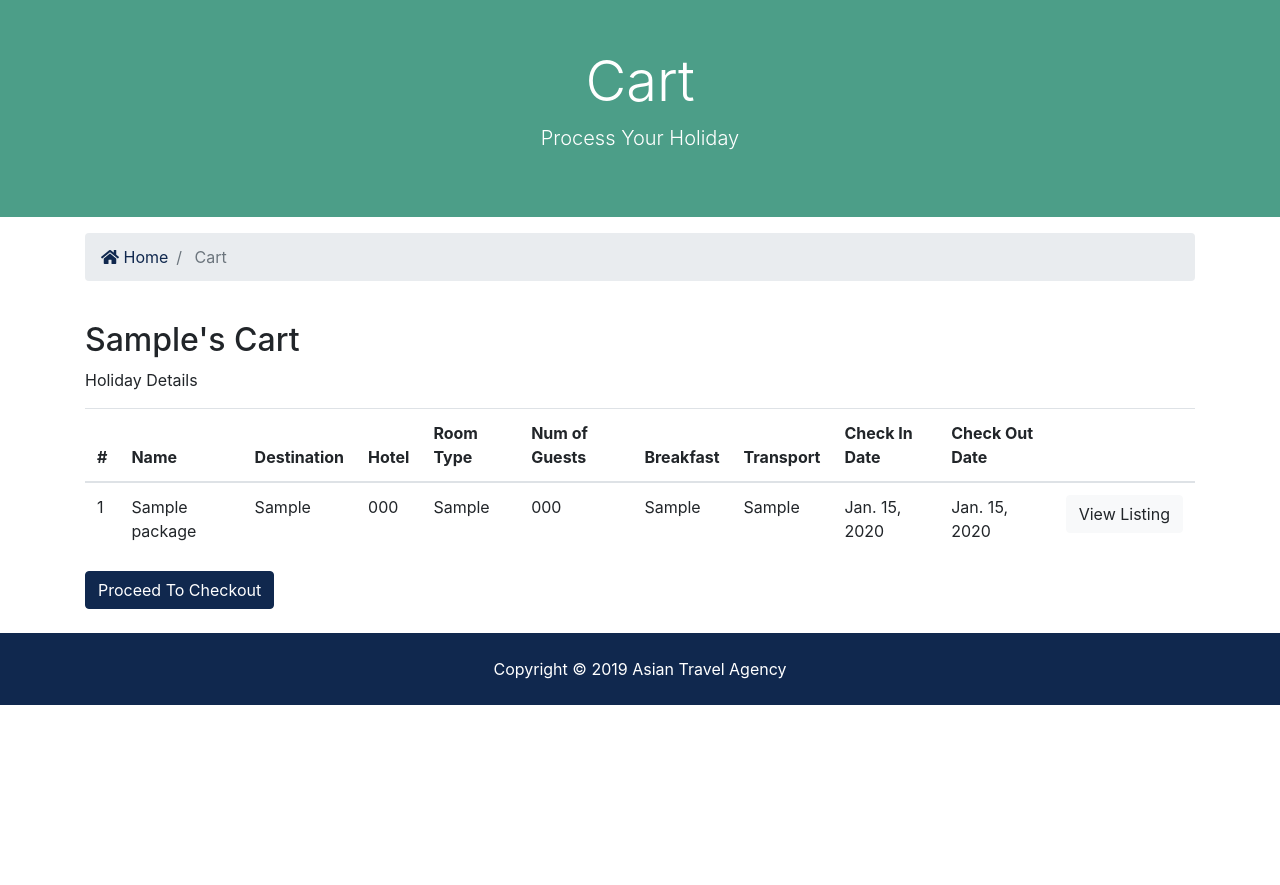
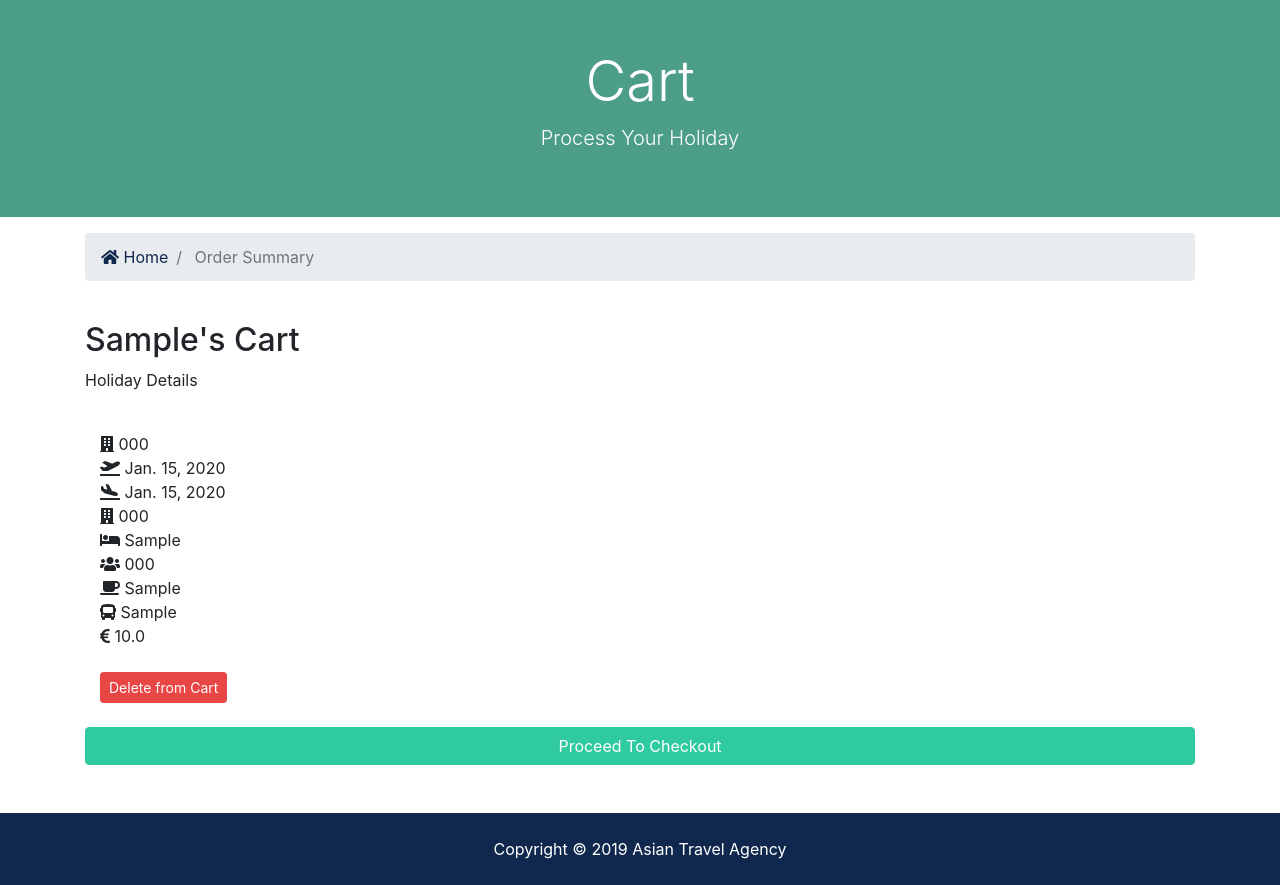
Before and after one commit to Iulian1997/asiantravelagency, a Django app: page /accounts/order-summary in a window 1280 px wide. Shown: the part 73-958 px from the top of the page. Before the commit the page ends 778 px from the top, so only its background shows below. Run offline with Django 3.2, Linux system fonts and the light colour scheme; a user stored in the database is signed in; tables that the repository leaves empty hold one stand-in row (values such as "Sample post"); some libraries are stand-ins or nearby versions.

Commit message:
Checkout

```diff
--- a/accounts/views.py
+++ b/accounts/views.py
@@ -51,7 +51,7 @@ def login(request):
         if user is not None:
             auth.login(request, user)
             messages.success(request, 'You are now logged in.')
-            return redirect('cart')
+            return redirect('order_summary')
         else:
             messages.error(request, 'Invalid credentials.')
             return redirect('login')
@@ -74,10 +74,10 @@ def order_summary(request):
     return render(request, 'cart/order_summary.html', context)
 
 def checkout(request):
-    booking = Booking.objects.all()
+    booking = Package.objects.order_by('-contact_date').filter(user_id=request.user.id)
 
     context = {
-        'booking': booking
+        'bookings': booking
     }
 
     return render(request, 'cart/checkout.html', context)
--- a/templates/cart/order_summary.html
+++ b/templates/cart/order_summary.html
@@ -23,7 +23,7 @@
                     <a href="{% url 'index' %}">
                         <i class="fas fa-home"></i> Home</a>
                 </li>
-                <li class="breadcrumb-item active"> Cart</li>
+                <li class="breadcrumb-item active"> Order Summary</li>
             </ol>
         </nav>
     </div>
@@ -39,43 +39,77 @@
                 <h2>{{ user.first_name }}'s Cart</h2>
                 {% if packages %}
                 <p>Holiday Details</p>
-                <table class="table">
-                    <thead>
-                        <tr>
-                            <th scope="col">#</th>
-                            <th scope="col">Name</th>
-                            <th scope="col">Destination</th>
-                            <th scope="col">Hotel</th>
-                            <th scope="col">Room Type</th>
-                            <th scope="col">Num of Guests</th>
-                            <th scope="col">Breakfast</th>
-                            <th scope="col">Transport</th>
-                            <th scope="col">Check In Date</th>
-                            <th scope="col">Check Out Date</th>
-                            <th></th>
-                        </tr>
-                    </thead>
-                    <tbody>
+
+                <section id="listings" class="py-4">
+                    <div class="container">
+                        <div class="row">
                             {% for package in packages %}
-                        <tr>
-                            <td>{{ package.id }}</td>
-                            <td>{{ package.name }}</td>
-                            <td>{{ package.destination }}</td>
-                            <td>{{ package.hotel }}</td>
-                            <td>{{ package.roomType }}</td>
-                            <td>{{ package.numberOfGuests }}</td>
-                            <td>{{ package.breakfast }}</td>
-                            <td>{{ package.transport }}</td>
-                            <td>{{ package.checkIn }}</td>
-                            <td>{{ package.checkOut }}</td>
-                            <td>
-                                <a class="btn btn-light" href="{% url 'destination' package.destination_id %}">View Listing</a>
-                            </td>
-                        </tr>
+                            <div class="col-md-6 col-lg-4 mb-4">
+                                <div class="row">
+                                    <div class="col">
+                                            <i class="fas fa-building" aria-hidden="true"></i>
+                                        {{ package.hotel }}
+                                    </div>
+                                </div>
+                                <div class="row">
+                                    <div class="col">
+                                        <i class="fas fa-plane-departure" aria-hidden="true"></i>
+                                        {{ package.checkIn }}
+                                    </div>
+                                </div>
+                                <div class="row">
+                                    <div class="col">
+                                        <i class="fas fa-plane-arrival" aria-hidden="true"></i>
+                                        {{ package.checkOut }}
+                                    </div>
+                                </div>
+                                <div class="row">
+                                    <div class="col">
+                                        <i class="fas fa-building" aria-hidden="true"></i>
+                                        {{ package.hotel }}
+                                    </div>
+                                </div>
+                                <div class="row">
+                                    <div class="col">
+                                        <i class="fas fa-bed" aria-hidden="true"></i>
+                                        {{ package.roomType }}
+                                    </div>
+                                </div>
+                                <div class="row">
+                                    <div class="col">
+                                        <i class="fa fa-users" aria-hidden="true"></i>
+                                        {{ package.numberOfGuests }}
+                                    </div>
+                                </div>
+                                <div class="row">
+                                    <div class="col">
+                                        <i class="fas fa-coffee" aria-hidden="true"></i>
+                                        {{ package.breakfast }}
+                                    </div>
+                                </div>
+                                <div class="row">
+                                    <div class="col">
+                                        <i class="fas fa-bus" aria-hidden="true"></i>
+                                        {{ package.transport }}
+                                    </div>
+                                </div>
+                                <div class="row">
+                                    <div class="col">
+                                        <i class="fas fa-euro-sign" aria-hidden="true"></i>
+                                        {{ package.cost }}
+                                    </div>
+                                </div>
+                                <br>
+                                <div class="row">
+                                        <div class="col">
+                                                <a href="#" class="btn btn-danger btn-sm" onclick="console.log('Error')">Delete from Cart</a>
+                                        </div>
+                                    </div>
+                            </div>
+                            </p>
                             {% endfor %}
-                    </tbody>
-                </table>
-                <a href="{% url 'checkout' %}" class="pull-right btn btn-primary">Proceed To Checkout</a>
+                            </p>
+                            <a href="{% url 'checkout' %}" class="btn btn-block btn-secondary">Proceed To Checkout</a>
                             {% else %}
                             <p>Cart is empty.</p>
                             {% endif %}
```
Also changed, not shown: templates/cart/checkout.html (+74 -1 lines). Lines whose indentation alone changed are shown as unchanged.
